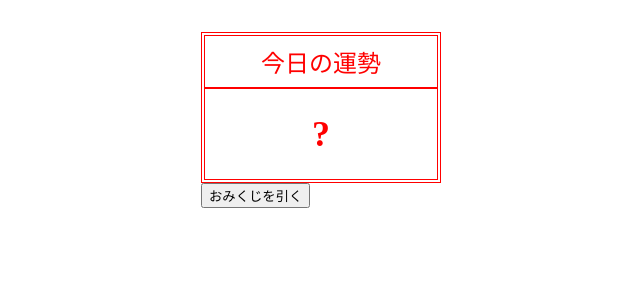
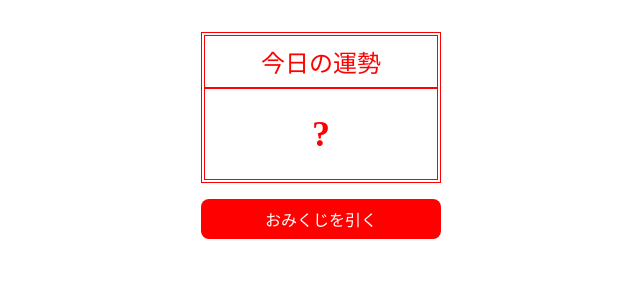
Before and after one commit to umedanaoyuki/omikuji, a React (Create React App) app: page / in a window 1280 px wide. Shown: the top 300 px of the page, without its empty margins (319-959 px from the left). Built offline with nearby package versions, Linux system fonts and the light colour scheme.

Commit message:
ボタンのスタイリング

```diff
--- a/src/App.css
+++ b/src/App.css
@@ -24,3 +24,14 @@ p {
     font-size: 36px;
     padding: 24px 0;
 }
+
+button {
+    all: unset;
+    width: 100%;
+    background-color: red;
+    border-radius: 8px;
+    color: white;
+    text-align: center;
+    padding: 8px 0;
+    margin-top: 16px;
+}
```
